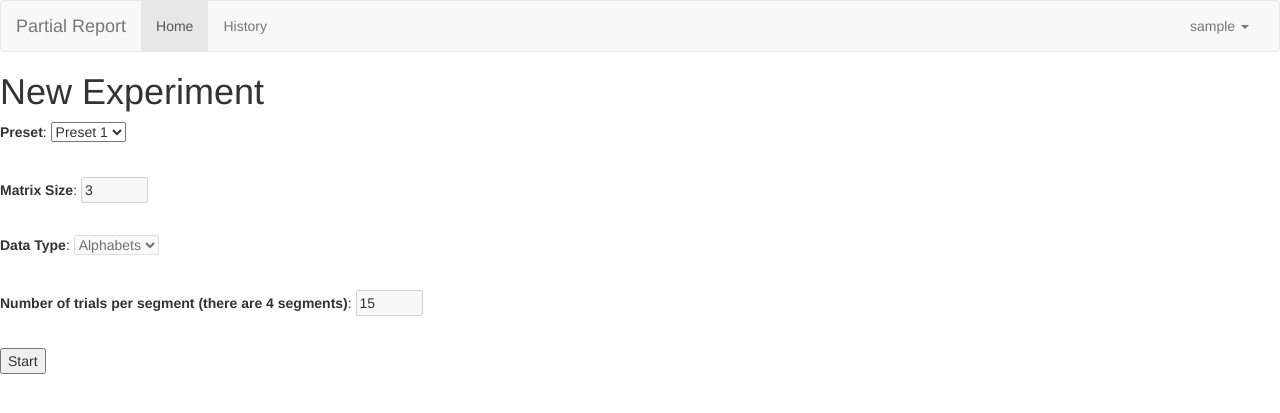
After one commit to vaibhav276/partial_report, a Flask app: page /experiment in a window 1280 px wide. The commit adds this page. Shown: the top 413 px of the page. Run offline with Flask 2, Linux system fonts and the light colour scheme; a user stored in the database is signed in; tables that the repository leaves empty hold one stand-in row (values such as "Sample post"); some libraries are stand-ins or nearby versions.

Commit message:
Experiment design WIP

```diff
--- a/app/forms.py
+++ b/app/forms.py
@@ -1,5 +1,5 @@
 from flask.ext.wtf import Form, validators
-from wtforms import StringField, PasswordField, BooleanField
+from wtforms import StringField, PasswordField, BooleanField, SelectField
 from wtforms.validators import DataRequired
 
 class LoginForm(Form):
@@ -14,3 +14,15 @@ class RegisterForm(Form):
     age = StringField('Age', validators=[DataRequired()])
     gender = StringField('Gender', validators=[DataRequired()])
     password = PasswordField('Password', validators=[DataRequired()])
+
+class ExperimentForm(Form):
+    data_type_ = [(1, 'Alphabets'), (2, 'Numbers')]
+    presets_ = [(1, 'Preset 1')]
+
+    preset = SelectField('Preset', choices=presets_,
+                         validators=[DataRequired()])
+    num_trials = StringField('Number of trials per segment (there are 4 \
+                             segments)', validators=[DataRequired()])
+    matrix_size = StringField('Matrix Size', validators=[DataRequired()])
+    data_type = SelectField('Data Type', choices = data_type_,
+                            validators=[DataRequired()])
--- a/app/models.py
+++ b/app/models.py
@@ -1,6 +1,7 @@
 from app import db
 import uuid
 from datetime import datetime
+import random
 
 class User(db.Model):
     __tablename__ = 'pr_user'
@@ -14,10 +15,12 @@ class User(db.Model):
     password = db.Column('password', db.String(1024), index=False, unique=False)
     creation_date = db.Column('creation_date', db.Date, default=datetime.utcnow)
 
-    # Functions for LoginManager
+    experiments = db.relationship('Experiment', backref='user', lazy='dynamic')
+
     def __repr__(self):
         return '<User %r>' % (self.username)
 
+    # Functions for LoginManager
     @property
     def is_authenticated(self):
         return True
@@ -35,3 +38,75 @@ class User(db.Model):
             return unicode(self.id)
         except NameError:
             return str(self.id)
+
+class Experiment(db.Model):
+    __tablename__ = 'pr_experiment'
+
+    durations_ = [20, 100, 300, 1000]
+
+    id = db.Column('id', db.String(64), primary_key=True, default=uuid.uuid4())
+    user_id = db.Column('user_id', db.String(64), db.ForeignKey('pr_user.id') )
+
+    trials = db.relationship('Trial', backref='experiment', lazy='dynamic')
+
+    def __repr__(self):
+        return '<Experiment %r having %r trials>' % (self.id, len(self.trials))
+
+    def generate(self, num_trials = 15, data_type = 'alpha', matrix_size = 3):
+        trials = []
+        for m in range(len(self.durations_)):
+            for n in range(num_trials):
+                trial =  Trial()
+                trial.experiment_id = self.id
+                trial.duration = self.durations_[m]
+                trial.cue_row = random.randint(1, matrix_size)
+                matrix = Matrix(size = matrix_size, data_type = data_type)
+                matrix.trial_id = trial.id
+                matrix.data = matrix.generate()
+                trials.append((trial, matrix))
+
+        return trials
+
+
+class Trial(db.Model):
+    __tablename__ = 'pr_trial'
+
+    id = db.Column('id', db.String(64), primary_key=True, default=uuid.uuid4())
+    experiment_id = db.Column('experiment_id', db.String(64),
+                                db.ForeignKey('pr_experiment.id'))
+    duration = db.Column('duration', db.Integer())
+    cue_row = db.Column('cue_row', db.Integer())
+    response = db.Column('response', db.String(8))
+
+    matrix = db.relationship('Matrix', backref='trial', lazy='dynamic')
+
+    def __repr__(self):
+        return '<Trial - cue row %r, duration %r>' % (self.cue_row,
+                                                      self.duration)
+
+class Matrix(db.Model):
+    __tablename__ = 'pr_matrix'
+
+    alpha_chars_ = 'ABCDEFGHIJKLMNOPQRSTUVWXYZ'
+    numeric_chars_ = '0123456789'
+
+    id = db.Column('id', db.String(64), primary_key=True, default=uuid.uuid4())
+    trial_id = db.Column('trial_id', db.String(64), db.ForeignKey('pr_trial.id'))
+    size = db.Column('size', db.Integer()) # max 5
+    data_type = db.Column('data_type', db.String(16))
+    data = db.Column('data', db.String(32)) # max 25 characters
+
+    def __repr__(self):
+        return '<Matrix %r>' % (self.data)
+
+    def generate(self):
+        str = ''
+        if self.data_type == 'alpha':
+            domain = self.alpha_chars_
+        else:
+            domain = self.numeric_chars_
+        for i in range(self.size):
+            sample = random.sample(range(1, len(domain)), self.size)
+            for j in sample:
+                str += domain[j]
+        return str
--- a/app/routes.py
+++ b/app/routes.py
@@ -1,7 +1,7 @@
 from flask import render_template, flash, redirect, request, url_for, g, \
 session
 from app import app, db, models, lm
-from .forms import LoginForm, RegisterForm
+from .forms import LoginForm, RegisterForm, ExperimentForm
 from utils import encrypt_password, verify_password
 from flask.ext.login import login_user, logout_user, current_user, \
 login_required
@@ -99,3 +99,20 @@ def dashboard():
     return render_template('dashboard.html',
                            title = 'Dashboard',
                            user = g.user)
+
+@app.route('/experiment', methods=['GET', 'POST'])
+@login_required
+def experiment():
+    form = ExperimentForm()
+    if form.validate_on_submit():
+        # model.Experiment.create(form.matrix_size.data)
+        return render_template('experiment.html',
+                               title = 'Experiment',
+                               user = g.user,
+                               experiment_json_data = experiment_json_data
+                              )
+    return render_template('experiment.html',
+                           title = 'New Experiment',
+                           form = form,
+                           user = g.user
+                          )
--- /dev/null
+++ b/app/static/js/experiment_form.js
@@ -0,0 +1,11 @@
+
+function populateForm() {
+  var preset = parseInt($('#preset').val(), 10);
+  if (preset == 1) {
+    $('#matrix_size').val('3').prop('disabled', true);
+    $('#data_type').val(1).prop('disabled', true);
+    $('#num_trials').val('15').prop('disabled', true);
+  }
+}
+
+populateForm();
--- a/app/templates/base.html
+++ b/app/templates/base.html
@@ -22,13 +22,12 @@
     <![endif]-->
   </head>
   <body>
-		{% include "flash_messages.html" %}
-    {% block content %}{% endblock %}
     <!-- jQuery (necessary for Bootstrap's JavaScript plugins) -->
     <script src="https://ajax.googleapis.com/ajax/libs/jquery/1.12.4/jquery.min.js"></script>
     <!-- Include all compiled plugins (below), or include individual files as needed -->
     <script src="static/js/bootstrap.min.js"></script>
     <script src="static/js/notify.js"></script>
 		{% include "flash_messages.html" %}
+    {% block content %}{% endblock %}
   </body>
 </html>
--- a/app/templates/dashboard.html
+++ b/app/templates/dashboard.html
@@ -3,4 +3,5 @@
 
 {% block content %}
 {% include "header.html" %}
+<a href="experiment">Start experiment</a>
 {% endblock %}
--- /dev/null
+++ b/app/templates/experiment.html
@@ -0,0 +1,36 @@
+<!-- extend from base layout -->
+{% extends "base.html" %}
+
+{% block content %}
+{% if not experiment_json_data %}
+{% include "header.html" %}
+<h1>{{ title }}</h1>
+  <form action="" method="post" name="login">
+      {{ form.hidden_tag() }}
+      <p>
+      {{form.preset.label}}: {{ form.preset }}<br>
+			 {% for error in form.preset.errors %}
+				<span style="color: red;">[{{ error }}]</span>
+			 {% endfor %} <br>
+      </p>
+      {{form.matrix_size.label}}: {{ form.matrix_size(size=5) }}<br>
+			 {% for error in form.matrix_size.errors %}
+				<span style="color: red;">[{{ error }}]</span>
+			 {% endfor %} <br>
+      </p>
+      {{form.data_type.label}}: {{ form.data_type }}<br>
+			 {% for error in form.data_type.errors %}
+				<span style="color: red;">[{{ error }}]</span>
+			 {% endfor %} <br>
+      </p>
+      {{form.num_trials.label}}: {{ form.num_trials(size=5) }}<br>
+			 {% for error in form.num_trials.errors %}
+				<span style="color: red;">[{{ error }}]</span>
+			 {% endfor %} <br>
+      </p>
+      <p><input type="submit" value="Start"></p>
+  </form>
+  <script src="static/js/experiment_form.js"></script>
+{% else %}
+{% endif %}
+{% endblock %}
```
Also changed, not shown: test/models.py (added, +30 -0 lines), test/__init__.py (added).
